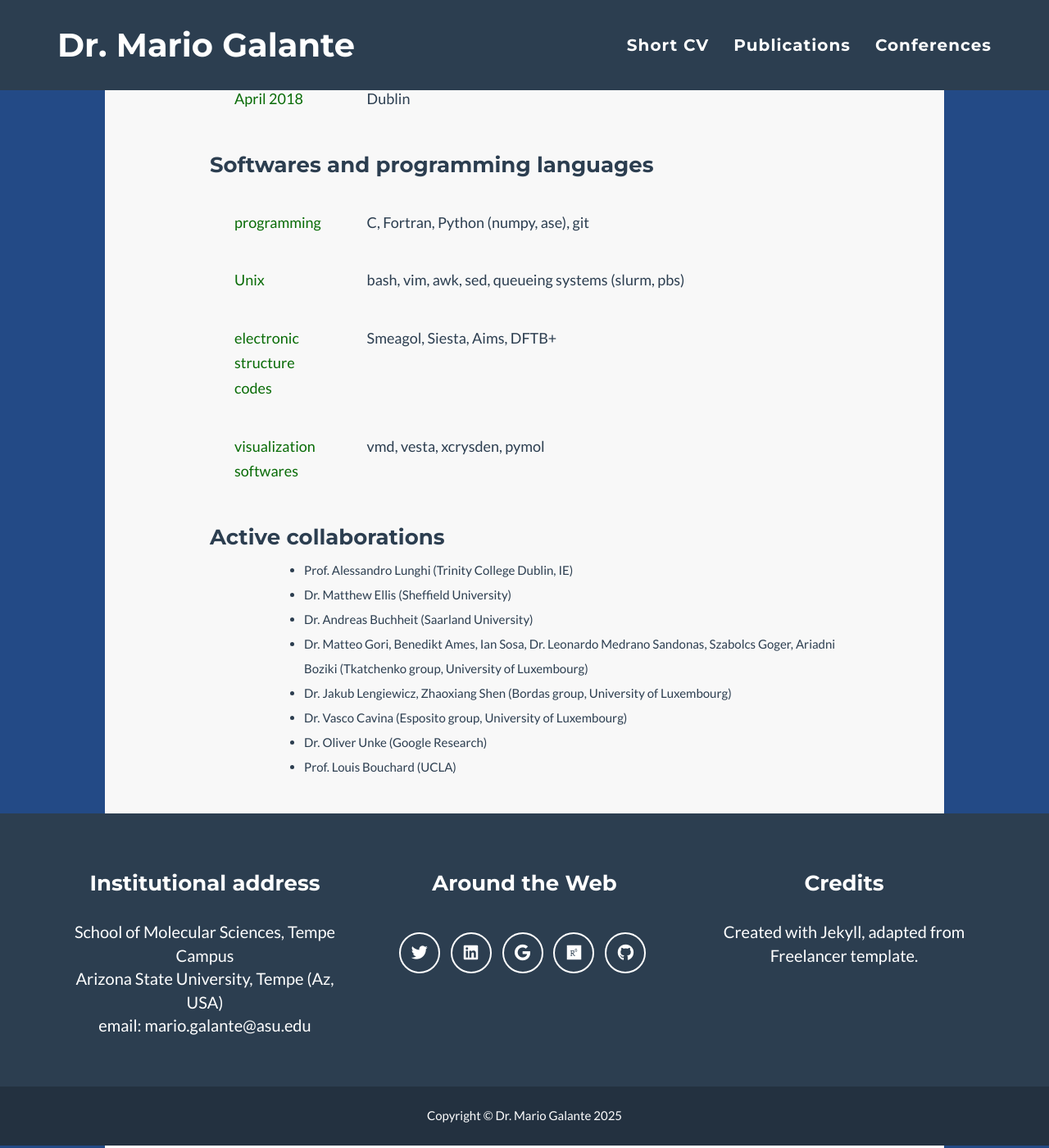
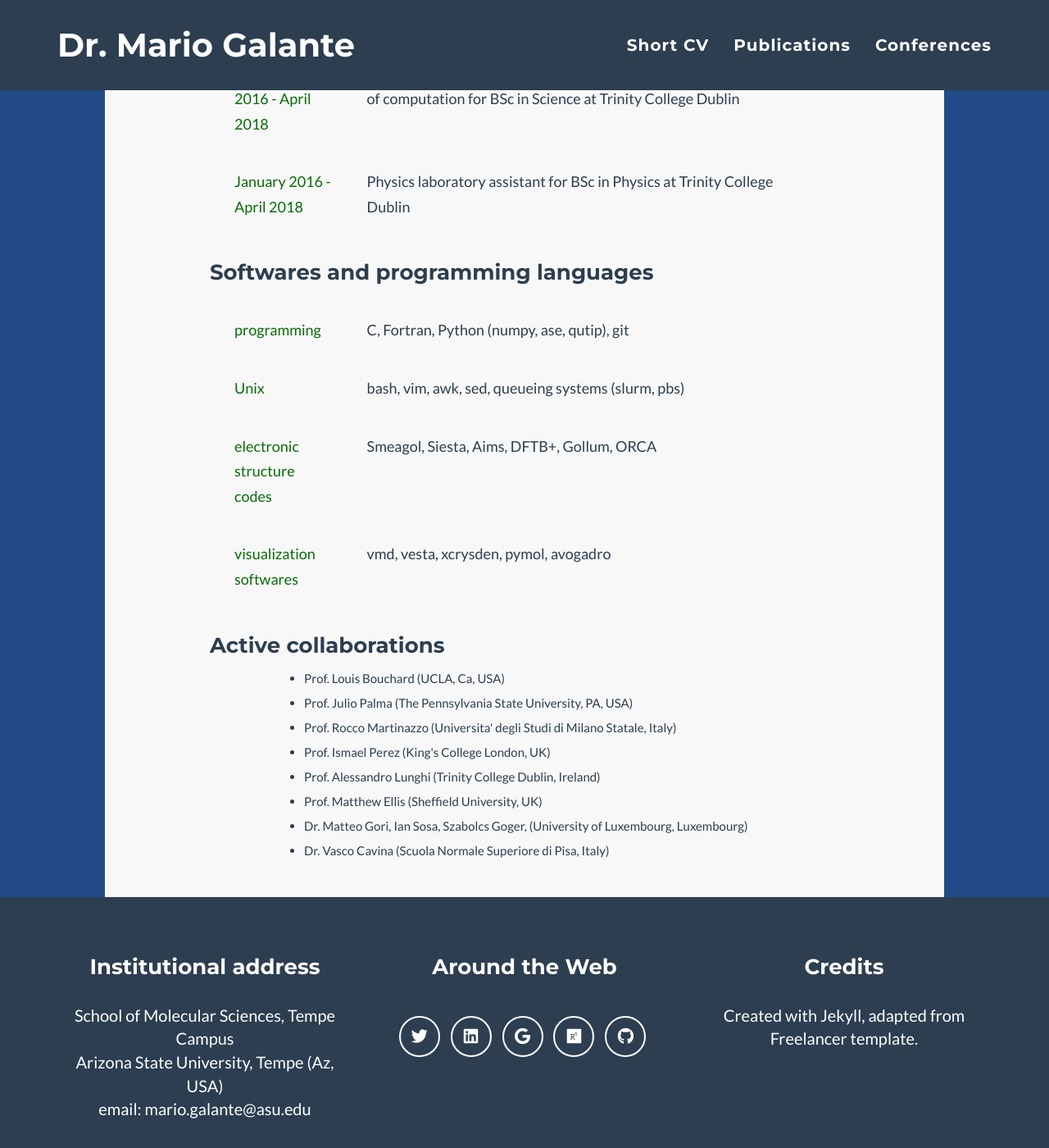
Before and after one commit to galante-mario/galante-mario.github.io, a Jekyll site: the page built from cv.md, in a window 1280 px wide and 1400 px high, scrolled down 2281 px. Shown: the whole window at 82% size. Built offline with Jekyll 4.4.1, drawn with Linux system fonts in a browser that asks for light colours; nearby versions of some CDN libraries; library files that are not in the unit come from our copies; some of the changed text lies outside the part shown.

Commit message:
Updated CV

```diff
--- a/cv.md
+++ b/cv.md
@@ -14,7 +14,7 @@
         <td class="cv-entry">
             <strong>Postdoctoral researcher at Arizona State University (Az, US)</strong><br>
             <span class="cv-keyword">Workgroup</span> lead by <a href="https://search.asu.edu/profile/1470534" class="cv-link">Vladimiro Mujica</a> <br>
-            <span class="cv-keyword">Research topics:</span> spin transport in molecular systems and CISS effect from first principles
+            <span class="cv-keyword">Research topics:</span> spin transport in chiral molecules, spin decoherence and relaxation for quantum molecular spins
         </td>
     </tr>
     <tr>
@@ -102,6 +102,14 @@
 
 <table>
     <tr>
+	<td class='cv-date'>
+            January 2024 - Present
+        </td>
+        <td class='cv-entry'>
+            Co-instructor: Elementary Physical Chemistry (CHM 341) and Advanced Thermodynamics (CHM 541) at Arizona State University (48 hours of frontal lecture per semester and student evalution)
+        </td>
+    </tr>
+    <tr>
         <td class='cv-date'>
             September 2021 - February 2022
         </td>
@@ -143,7 +151,7 @@
             programming
         </td>
         <td class='cv-entry'>
-            C, Fortran, Python (numpy, ase), git
+            C, Fortran, Python (numpy, ase, qutip), git
         </td>
     </tr>
     <tr>
@@ -159,7 +167,7 @@
             electronic structure codes
         </td>
         <td class='cv-entry'>
-            Smeagol, Siesta, Aims, DFTB+
+            Smeagol, Siesta, Aims, DFTB+, Gollum, ORCA
         </td>
     </tr>
     <tr>
@@ -167,7 +175,7 @@
             visualization softwares
         </td>
         <td class='cv-entry'>
-            vmd, vesta, xcrysden, pymol
+            vmd, vesta, xcrysden, pymol, avogadro
         </td>
     </tr>
 </table>
@@ -175,12 +183,12 @@
 <h3 style='text-transform: none;'>Active collaborations </h3>
 
 <ul style="line-height: 2; margin-left: 75px;font-size:26;">
-<li> Prof. Alessandro Lunghi (Trinity College Dublin, IE) </li>
-<li> Dr. Matthew Ellis (Sheffield University) </li>
-<li> Dr. Andreas Buchheit (Saarland University) </li>
-<li> Dr. Matteo Gori, Benedikt Ames, Ian Sosa, Dr. Leonardo Medrano Sandonas, Szabolcs Goger, Ariadni Boziki (Tkatchenko group, University of Luxembourg) </li>
-<li> Dr. Jakub Lengiewicz, Zhaoxiang Shen (Bordas group, University of Luxembourg)</li>
-<li> Dr. Vasco Cavina (Esposito group, University of Luxembourg) </li>
-<li> Dr. Oliver Unke (Google Research) </li>
-<li> Prof. Louis Bouchard (UCLA) </li>
+	<li> Prof. Louis Bouchard (UCLA, Ca, USA) </li>
+	<li> Prof. Julio Palma (The Pennsylvania State University, PA, USA) </li>
+	<li> Prof. Rocco Martinazzo (Universita' degli Studi di Milano Statale, Italy) </li>
+	<li> Prof. Ismael Perez (King's College London, UK) </li>
+	<li> Prof. Alessandro Lunghi (Trinity College Dublin, Ireland) </li>
+	<li> Prof. Matthew Ellis (Sheffield University, UK) </li>
+	<li> Dr. Matteo Gori, Ian Sosa, Szabolcs Goger, (University of Luxembourg, Luxembourg) </li>
+	<li> Dr. Vasco Cavina (Scuola Normale Superiore di Pisa, Italy) </li>
 </ul>
```
Also changed, not shown: other parts of cv.md (+1 -1 lines).
